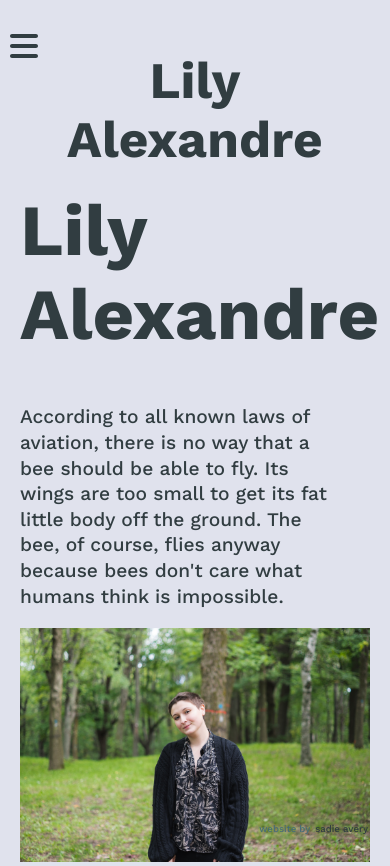
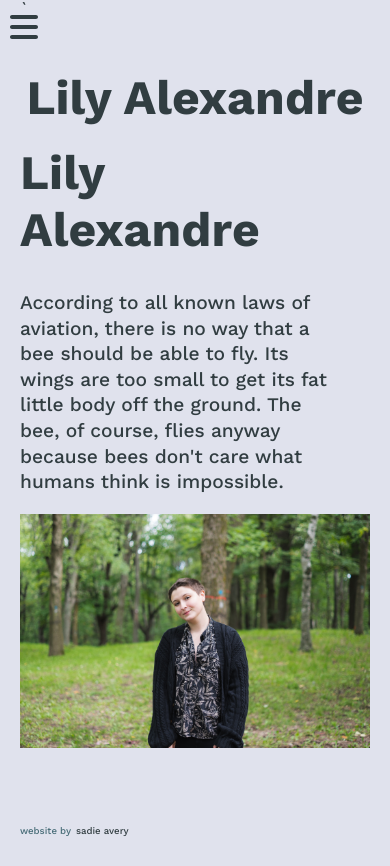
Before and after one commit to s-avery/lily, a React (Create React App) app: page / in a window 390 px wide. After the commit the page ends 844 px from the top, so only its background shows below. Built offline with nearby package versions, Linux system fonts and the light colour scheme; the HTML template or start-up script is replaced by a standard one.

Commit message:
mobile fixins

```diff
--- a/src/App.js
+++ b/src/App.js
@@ -8,7 +8,7 @@ import { Routes, Route } from "react-router-dom";
 function App() {
 	return (
 		<div className="App">
-			<Routes>
+			`<Routes>
 				<Route path="/" element={<Home />} />
 				<Route path="/Works" element={<Works />} />
 				<Route path="/Contact" element={<Contact />} />
--- a/src/Components/Contact.js
+++ b/src/Components/Contact.js
@@ -45,8 +45,6 @@ const Contact = () => {
 						<div className="contact__googleFormContainer">
 							<iframe
 								src="https://docs.google.com/forms/d/e/1FAIpQLSecaknMnVD03p2U7etrIgxcHs6DJaSu1yeIlmtVsayjQaexiQ/viewform?embedded=true"
-								width="640"
-								height="800"
 								frameborder="0"
 								marginheight="0"
 								marginwidth="0"
--- a/src/Components/Footer.js
+++ b/src/Components/Footer.js
@@ -1,28 +1,18 @@
-import { FontAwesomeIcon } from "@fortawesome/react-fontawesome";
-import { faTwitter, faYoutube } from "@fortawesome/free-brands-svg-icons";
-
 const Footer = () => {
 	return (
-		<footer>
-			<div class="footer__text">
-				<h4>Lily Alexandre</h4>
-			</div>
-			<div class="footer__links">
+		<footer className="footer">
+			<p>
+				website by{" "}
 				<a
-					href="https://twitter.com/lily_lxndr/"
+					className="button"
+					href="https://sadie-avery.netlify.app/"
 					target="_blank"
 					rel="noopener noreferrer"
 				>
-					<FontAwesomeIcon icon={faTwitter}></FontAwesomeIcon>
+					{" "}
+					sadie avery
 				</a>
-				<a
-					href="https://www.youtube.com/@lily_lxndr"
-					target="_blank"
-					rel="noopener noreferrer"
-				>
-					<FontAwesomeIcon icon={faYoutube}></FontAwesomeIcon>
-				</a>
-			</div>
+			</p>
 		</footer>
 	);
 };
--- a/src/Components/Home.js
+++ b/src/Components/Home.js
@@ -1,5 +1,6 @@
 import headshot from "../Assets/headshot.jpeg";
 import Header from "./Header";
+import Footer from "./Footer";
 
 const Home = () => {
 	return (
@@ -26,24 +27,9 @@ const Home = () => {
 						</p>
 					</div>
 				</div>
-
-
 			</main>
 
-			<footer>
-				<p>
-					website by{" "}
-					<a
-						className="button"
-						href="https://sadie-avery.netlify.app/"
-						target="_blank"
-						rel="noopener noreferrer"
-					>
-						{" "}
-						sadie avery
-					</a>
-				</p>
-			</footer>
+			<Footer />
 		</>
 	);
 };
--- a/src/Styles/Contact.scss
+++ b/src/Styles/Contact.scss
@@ -27,10 +27,14 @@
 	}
 
 	&__googleForm {
+		width: 640px;
+		max-width: 100%;
+		height: 800px;
+
 		position: relative;
 		transition: 0.7s ease-out;
 		overflow: hidden;
-		left: -30px;
+		// left: -30px;
 
 		// animation toggle
 		&--animation {
--- a/src/Styles/Footer.scss
+++ b/src/Styles/Footer.scss
@@ -1,7 +1,9 @@
 footer {
-	position: absolute;
-	bottom: 2px;
-	right: 20px;
+	position: fixed;
+	width: 100vw;
+	bottom: 0;
+	z-index: 99;
+	background-color: $lavender;
 
 	p {
 		margin: 0;
--- a/src/Styles/Home.scss
+++ b/src/Styles/Home.scss
@@ -1,4 +1,6 @@
 .home {
+	min-width: 100%;
+
 	&__bio {
 		display: flex;
 		justify-content: space-evenly;
--- a/src/Styles/Mobile.scss
+++ b/src/Styles/Mobile.scss
@@ -3,6 +3,7 @@
 		&__bio {
 			flex-direction: column-reverse;
 			max-width: 880px;
+			margin: 0 auto;
 		}
 
 		&__bioImage {
@@ -16,6 +17,9 @@
 	}
 
 	.works {
+		h2 {
+			text-align: center;
+		}
 		&__eyecatchers {
 			flex-direction: column;
 		}
@@ -46,10 +50,6 @@
 			margin: 0 auto;
 		}
 	}
-
-	footer {
-		position: absolute;
-	}
 }
 
 @media screen and (max-width: 992px) {
@@ -67,6 +67,7 @@
 			display: inline-block;
 			position: absolute;
 			left: 0;
+			top: 0;
 			font-size: 2rem;
 		}
 
--- a/src/Styles/Typography.scss
+++ b/src/Styles/Typography.scss
@@ -19,11 +19,11 @@ h4 {
 }
 
 h1 {
-	font-size: 4.5rem;
+	font-size: clamp(3rem, 10vw, 4.5rem);
 }
 
 h2 {
-	font-size: 3.2rem;
+	font-size: clamp(3rem, 10vw, 3.2rem);
 }
 
 h3 {
```
